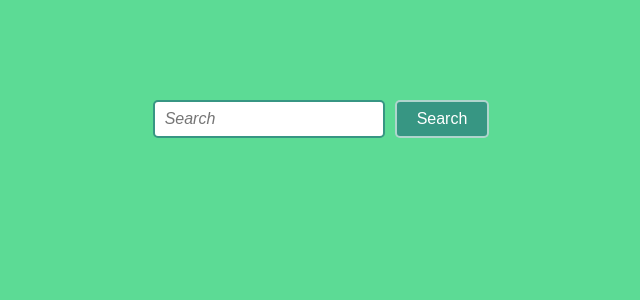
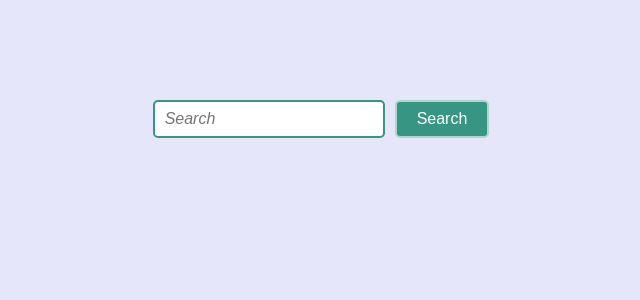
Before and after one commit to nagaraj6618/weather-app-react, a React (Create React App) app: page / in a window 1280 px wide. Shown: the top 300 px of the page, without its empty margins (319-959 px from the left). Built offline with nearby package versions, Linux system fonts and the light colour scheme.

Commit message:
Color changed

```diff
--- a/src/App.css
+++ b/src/App.css
@@ -1,3 +1,3 @@
-body{
-  background-color: #5CDB95;
+html{
+  background-color: lavender;
 }
```
Also changed, not shown: src/logo.svg (deleted).
